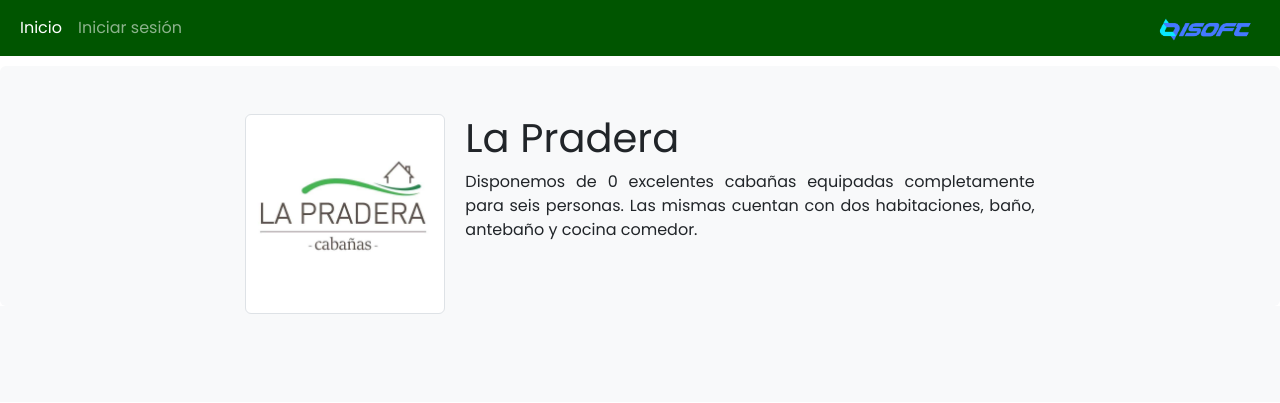
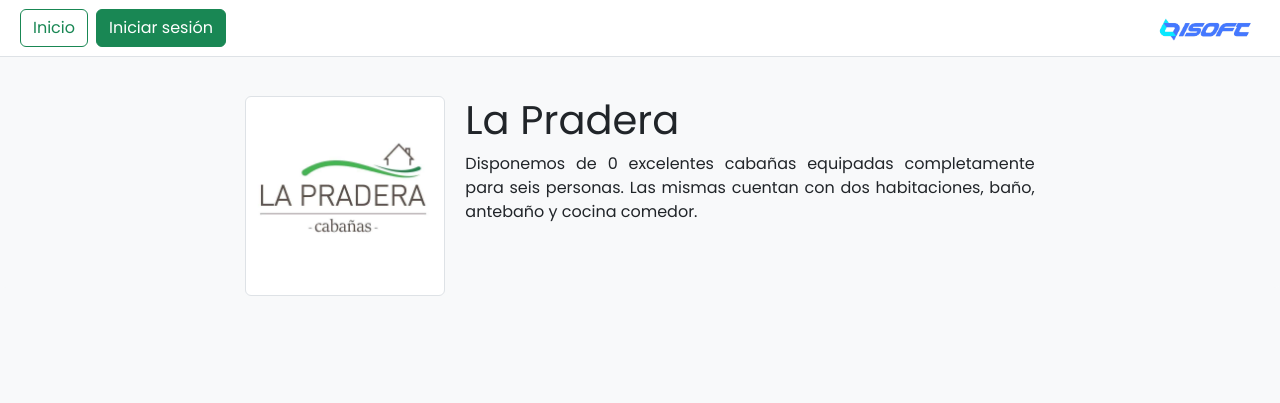
Before and after one commit to samuel-andres/djangohp, a Django app: page /inquilinos/ in a window 1280 px wide. Shown: the top 403 px of the page. Run offline with Django 4.2, Linux system fonts and the light colour scheme; data that the repository does not hold is empty; some libraries are stand-ins or nearby versions.

Commit message:
css en navbar y bg

```diff
--- a/package.json
+++ b/package.json
@@ -1,5 +1,6 @@
 {
   "dependencies": {
+    "bootstrap-icons": "^1.9.1",
     "jquery": "^3.6.0",
     "lightpick": "^1.6.2",
     "litepicker": "^2.0.12",
--- a/rentcab/inquilinos/static/inquilinos/css/navbar.css
+++ b/rentcab/inquilinos/static/inquilinos/css/navbar.css
@@ -4,7 +4,10 @@ body {
 
 .navbar {
   margin-bottom: 10px;
-  background-color: rgb(0, 85, 0);
+  background-color: white;
+  /* #01cda9; */
+  /* #036c39; */
+   /* rgb(0, 85, 0); */
 }
 
 .navbar-custom {
--- a/rentcab/inquilinos/templates/inquilinos/base.html
+++ b/rentcab/inquilinos/templates/inquilinos/base.html
@@ -2,11 +2,6 @@
 <html lang="en">
 
 <head>
-  <script type="text/javascript" src="https://cdn.jsdelivr.net/jquery/latest/jquery.min.js"></script>
-  <script type="text/javascript" src="https://cdn.jsdelivr.net/momentjs/latest/moment.min.js"></script>
-  <script type="text/javascript" src="https://cdn.jsdelivr.net/npm/daterangepicker/daterangepicker.min.js"></script>
-  <link rel="stylesheet" type="text/css" href="https://cdn.jsdelivr.net/npm/daterangepicker/daterangepicker.css" />
-
   <meta charset="utf-8">
   <meta name="viewport" content="width=device-width, initial-scale=1">
   <meta name="description" content="">
@@ -22,71 +17,17 @@
   <link rel="stylesheet" href="{% static 'inquilinos/css/stylesheet.css' %}">
   <link href="{% static 'inquilinos/css/bootstrap.min.css' %}" rel="stylesheet">
 
-  <style>
-    .bd-placeholder-img {
-      font-size: 1.125rem;
-      text-anchor: middle;
-      -webkit-user-select: none;
-      -moz-user-select: none;
-      user-select: none;
-    }
-
-    @media (min-width: 768px) {
-      .bd-placeholder-img-lg {
-        font-size: 3.5rem;
-      }
-    }
-
-    .b-example-divider {
-      height: 3rem;
-      background-color: rgba(0, 0, 0, .1);
-      border: solid rgba(0, 0, 0, .15);
-      border-width: 1px 0;
-      box-shadow: inset 0 .5em 1.5em rgba(0, 0, 0, .1), inset 0 .125em .5em rgba(0, 0, 0, .15);
-    }
-
-    .b-example-vr {
-      flex-shrink: 0;
-      width: 1.5rem;
-      height: 100vh;
-    }
-
-    .bi {
-      vertical-align: -.125em;
-      fill: currentColor;
-    }
-
-    .nav-scroller {
-      position: relative;
-      z-index: 2;
-      height: 2.75rem;
-      overflow-y: hidden;
-    }
-
-    .nav-scroller .nav {
-      display: flex;
-      flex-wrap: nowrap;
-      padding-bottom: 1rem;
-      margin-top: -1px;
-      overflow-x: auto;
-      text-align: center;
-      white-space: nowrap;
-      -webkit-overflow-scrolling: touch;
-    }
-  </style>
-
-
   <!-- Custom styles for this template -->
   <link href="{% static 'inquilinos/css/navbar.css' %}" rel="stylesheet">
 </head>
 
-<body style="font-family: 'Poppins', sans-serif;">
+<body style="font-family: 'Poppins', sans-serif;" class="bg-light">
 
   <main>
 
     {% comment %} <nav class="navbar navbar-expand-xl navbar-dark bg-success" aria-label="Sixth navbar example">
       {% endcomment %}
-      <nav class="navbar navbar-expand-xl navbar-dark">
+      <nav class="navbar navbar-expand-xl fixed-top navbar-light border-bottom border-green">
         <div class="container-fluid">
           <button class="navbar-toggler" type="button" data-bs-toggle="collapse" data-bs-target="#navbarsExample06"
             aria-controls="navbarsExample06" aria-expanded="false" aria-label="Toggle navigation">
@@ -94,12 +35,15 @@
           </button>
 
           <div class="collapse navbar-collapse" id="navbarsExample06">
-            <ul class="navbar-nav me-auto mb-2 mb-xl-0">
-              <li class="nav-item">
-                <a class="nav-link active" aria-current="page" href="{% url 'inquilinos:index' %}">Inicio</a>
+            {% comment %} <ul class="navbar-nav me-auto mb-2 mb-xl-0"> {% endcomment %}
+              <ul class="navbar-nav me-auto mt-0 mb-0">
+              <li class="nav-item px-2">
+                <button class="btn btn-outline-success" type="button" <button type="button" onclick="location.href='{% url 'inquilinos:index'%}'">Inicio</button>
+                {% comment %} <a class="nav-link active" aria-current="page" href="{% url 'inquilinos:index' %}">Inicio</a> {% endcomment %}
               </li>
               <li class="nav-item">
-                <a class="nav-link" href="#">Iniciar sesión</a>
+                {% comment %} <a class="nav-link" href="#">Iniciar sesión</a> {% endcomment %}
+                <button class="btn btn-outline-success active" type="button">Iniciar sesión</button>
               </li>
               {% comment %} <li class="nav-item">
                 <a class="nav-link disabled">Disabled</a>
@@ -126,9 +70,9 @@
         </div>
       </nav>
   </main>
-
+  <div class="mt-5">
   {% block content %}{% endblock content %}
-
+  </div>
   <script src="{% static 'inquilinos/js/bootstrap.bundle.min.js' %}"></script>
 
 
--- a/rentcab/inquilinos/templates/inquilinos/index.html
+++ b/rentcab/inquilinos/templates/inquilinos/index.html
@@ -1,7 +1,7 @@
 {% extends 'inquilinos/base.html' %}
 {% block content %}
 {% load static %}
-<div>
+<div class="mt-5">
     <div class="bg-light p-5 rounded">
       <div class="col-sm-8 mx-auto">
         <img src="{% static 'inquilinos/images/lapraderalogo.jpg' %}" class="img-thumbnail" style="max-height:200px;float: left;margin-right: 20px;" alt="">
--- a/rentcab/inquilinos/templates/inquilinos/reg_res.html
+++ b/rentcab/inquilinos/templates/inquilinos/reg_res.html
@@ -1,9 +1,12 @@
 {% extends 'inquilinos/base.html' %}{% block content %}{% load static %}
+<link rel="stylesheet" type="text/css" href="{% static 'inquilinos/icons/bootstrap-icons/font/bootstrap-icons.css'%}">
 <script src="https://cdn.jsdelivr.net/npm/litepicker/dist/bundle.js"></script>
 {% load crispy_forms_tags %}
 {% csrf_token %}
-<div class="col-md-3 offset-md-4">
+<br>
+<div class="col-md-3 offset-md-4 p-5 d-flex justify-content-center border rounded bg-white">
 {% crispy form %}
+{% comment %} <i class="bi bi-calendar-date"></i> {% endcomment %}
 </div>
 <script>
     var today = "{{ today }}";
```
Also changed, not shown: rentcab/inquilinos/forms.py (+7 -1 lines), rentcab/inquilinos/static/inquilinos/css/stylesheet.css (+53 -0 lines), rentcab/inquilinos/templates/inquilinos/cab_detail.html (+15 -17 lines), package-lock.json, 1 other file.
